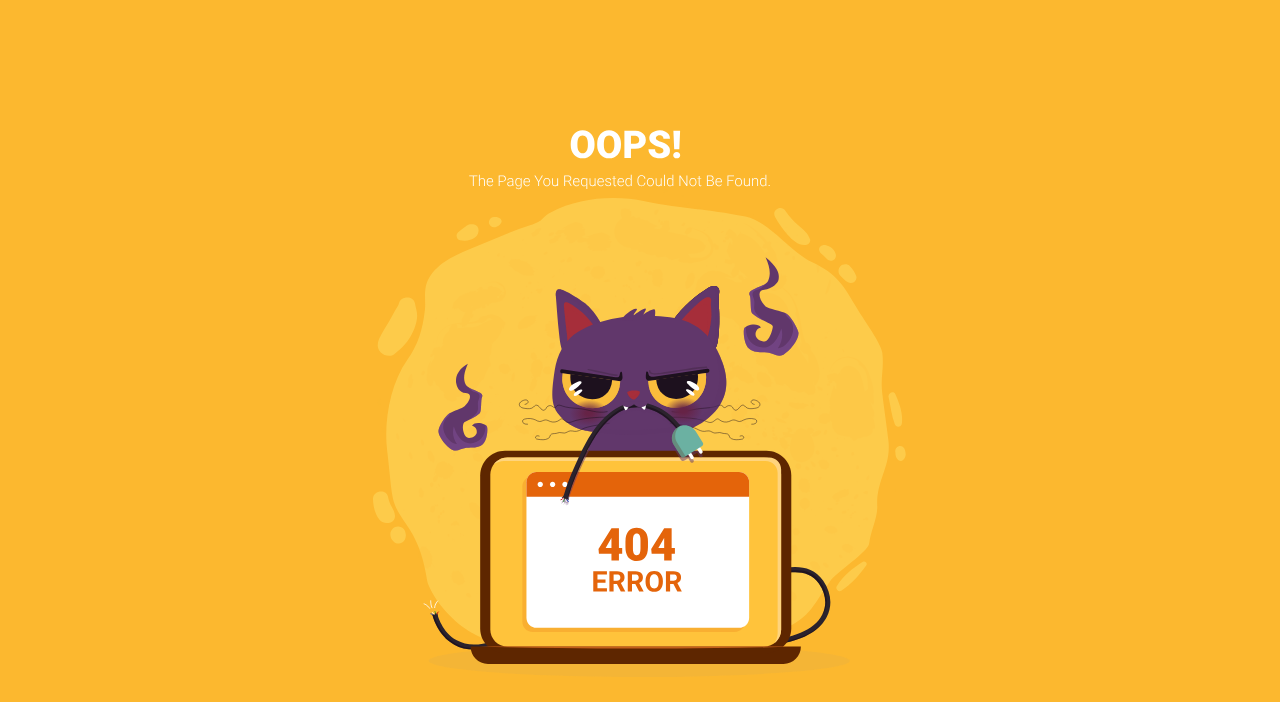
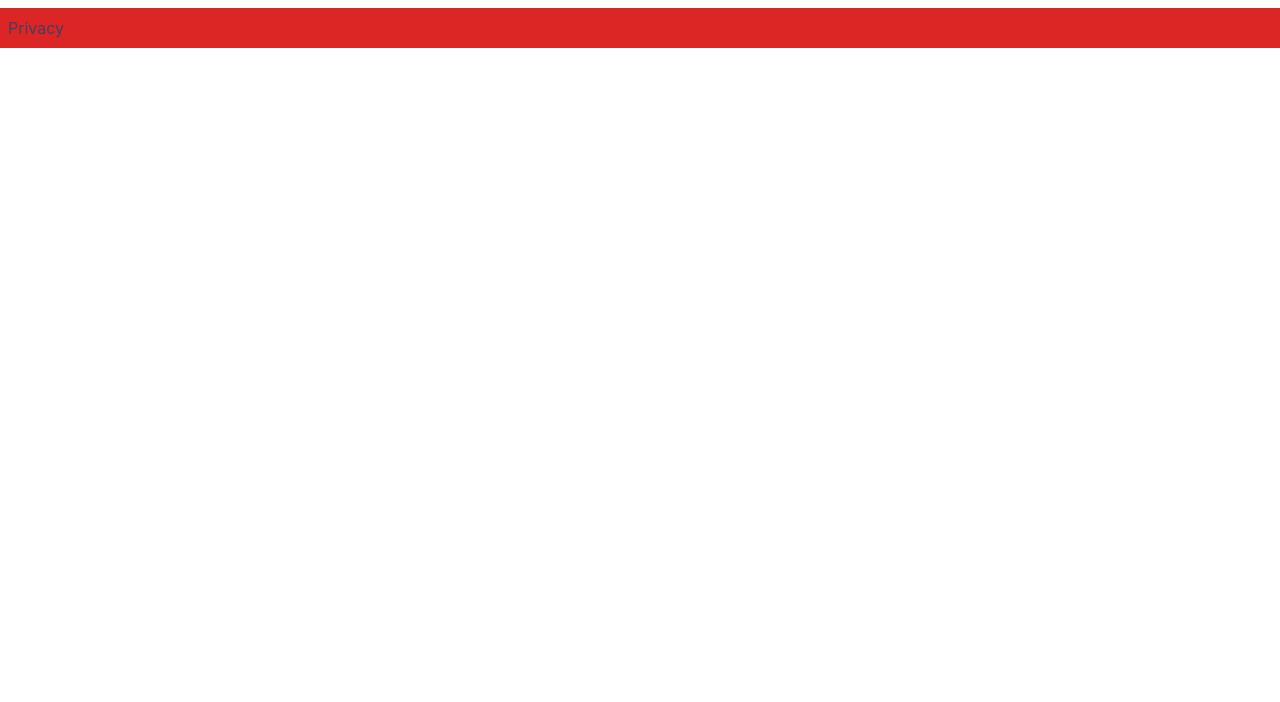
Before and after one commit to yellyoshua/blender, a React (Vite) app in the folder client/: page /privacy-page in a window 1280 px wide. Shown: the top 702 px of the page. Built offline with nearby package versions, Linux system fonts and the light colour scheme.

Commit message:
Page terms and privacy

```diff
--- /dev/null
+++ b/client/src/modules/terms/privacy.jsx
@@ -0,0 +1,7 @@
+export default function Privacy () {
+  return (
+    <div className="mt-2 p-2 bg-red-600">
+      <h1 className="text-primary">Privacy</h1>
+    </div>
+  );
+}
--- a/client/src/navigation/PublicRoutes.jsx
+++ b/client/src/navigation/PublicRoutes.jsx
@@ -1,6 +1,7 @@
 import Login from '../modules/login';
 import Terms from '../modules/terms';
 import PageNotFound from '../modules/errors/PageNotFound';
+import Privacy from '../modules/terms/privacy';
 
 /**
  * @type {import('react-router').RouteObject[]}
@@ -17,5 +18,9 @@ export default [
   {
     path: '*',
     element: <PageNotFound />
+  },
+  {
+    path: '/privacy-page',
+    element: <Privacy />
   }
 ];
```
